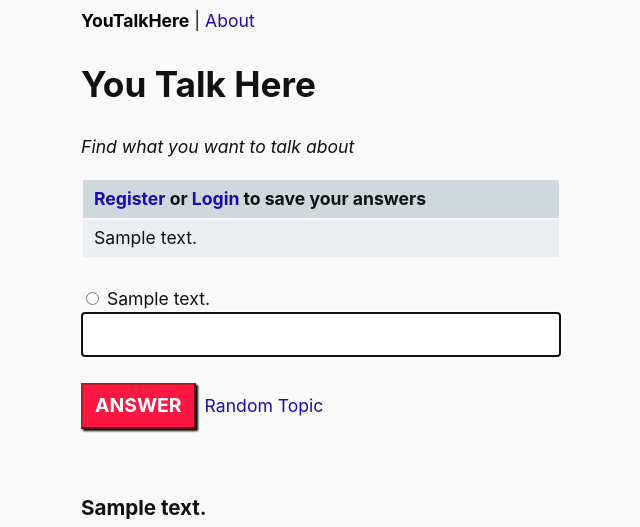
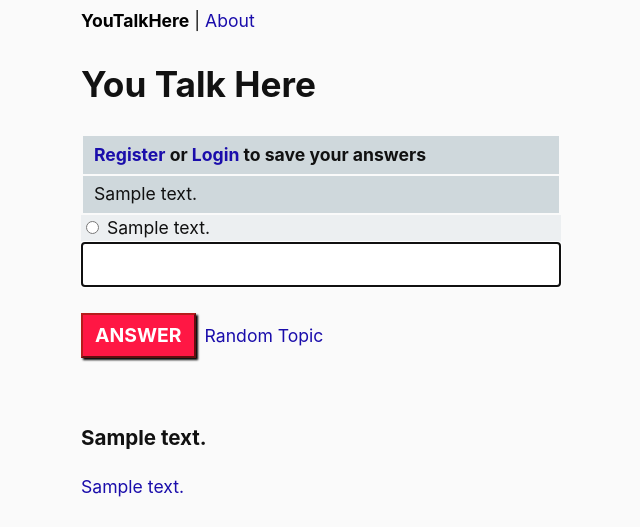
Before and after one commit to c-arthur-hill/questeng, a Django app: page /conversation/question/1/ in a window 1280 px wide. Shown: the top 527 px of the page, without its empty margins (319-959 px from the left). Run offline with Django 3.2, Linux system fonts and the light colour scheme; tables that the repository leaves empty hold one stand-in row (values such as "Sample post").

Commit message:
1. Limited suggested answers to top 3 and only put ones related to the last question. Defaulted to other with cursor in text box. 2. Corrected the colors on the question and answer tr (they were switched). Set form bg color

```diff
--- a/questionengine/chat/forms.py
+++ b/questionengine/chat/forms.py
@@ -4,10 +4,15 @@
 class MessageForm(forms.ModelForm):
     last_question = forms.IntegerField(required=False, widget=forms.HiddenInput())
     text = forms.CharField(label=False, required=False, max_length=240, widget=forms.TextInput(attrs={'class': 'full-width', 'autofocus': 'autofocus'}))
-    answer = forms.ModelChoiceField(Answer.objects.all(), label=False, empty_label=None, widget=forms.RadioSelect)
+    answer = forms.ModelChoiceField(None, label=False, empty_label='Other', widget=forms.RadioSelect)
     class Meta:
         model = Message
         fields = ['answer']
+
+    def __init__(self, *args, **kwargs):
+        last_question = kwargs.pop('last_question', None)
+        super(MessageForm, self).__init__(*args, **kwargs)
+        self.fields['answer'].queryset=last_question.top_answers
 
 
 class AnswerForm(forms.ModelForm):
--- a/questionengine/chat/models.py
+++ b/questionengine/chat/models.py
@@ -35,8 +35,8 @@
     is_icebreaker = models.BooleanField(default=True)
 
     @property
-    def top_messages(self):
-        return self.message_responses_set.all()[:3]
+    def top_answers(self):
+        return self.answer_set.all()[:3]
 
     def __str__(self):
         return self.text
--- a/questionengine/chat/templates/home.html
+++ b/questionengine/chat/templates/home.html
@@ -3,7 +3,6 @@
 {% block homelink %}active{% endblock %}
 {% block title %}YouTalkHere{% endblock %}
 {% block header %}You Talk Here{% endblock %}
-{% block subheader %}<p><i>Find what you want to talk about</i></p>{% endblock %}
 {% block content %}
 <table>
     {% if not user.is_authenticated and show_save_message %}
@@ -17,22 +16,23 @@
 	{% for message in messages %}
 	<tr>
         {% if message.question %}
-            <td class="tr-background-1">{{ message.question.text }}</td>
+            <td class="tr-background-2">{{ message.question.text }}</td>
         {% else %}
-            <td class="tr-background-2">{{ message.answer.text }}</td>
+            <td class="tr-background-1">{{ message.answer.text }}</td>
         {% endif %}
 	</tr>
 	{% endfor %}
     </tbody>
 </table>
-<br>
 <form action="{% if conversation_id %}{% url 'conversation_id' conversation_id %}{% else %}{% url 'conversation' %}{% endif %}" method="POST">
+    <div class="tr-background-1 background-border"
 	{% csrf_token %}
 	{{ form.last_question }}
-    {% for answer_input in form.answer %}
+    {% for answer_input in form.answer reversed %}
         {{ answer_input }}
     {% endfor %}
     {{ form.text }}
+    </div>
     <div class="nav">
     <br>
 	<input class="submit-button" type="submit" value="ANSWER">
--- a/questionengine/chat/views.py
+++ b/questionengine/chat/views.py
@@ -15,7 +15,7 @@
         # can return none
         conversation = get_conversation(request.user, conversation_id)
         message = Message()
-        form = MessageForm()
+        form = MessageForm(last_question=question)
         form['last_question'].initial = question.id
         message.is_user_author = False
         message.is_question = True
@@ -49,7 +49,7 @@
     # user not logged in & answered first icebreaker
     conversation = get_conversation(request.user, conversation_id)
     if request.method == 'GET':
-        form = MessageForm()
+        form = MessageForm(last_question=conversation.objects.last().question)
     elif request.method == 'POST':
         if not conversation:
             # user not logged in, but posted first response
@@ -104,7 +104,7 @@
             next_message.conversation = conversation
             next_message.is_user_author = False
             next_message.save()
-            form = MessageForm()
+            form = MessageForm(last_question=next_question)
     else:
         return HttpResponseForbidden()
 
```
Also changed, not shown: questionengine/chat/static/style.css (+9 -0 lines).
